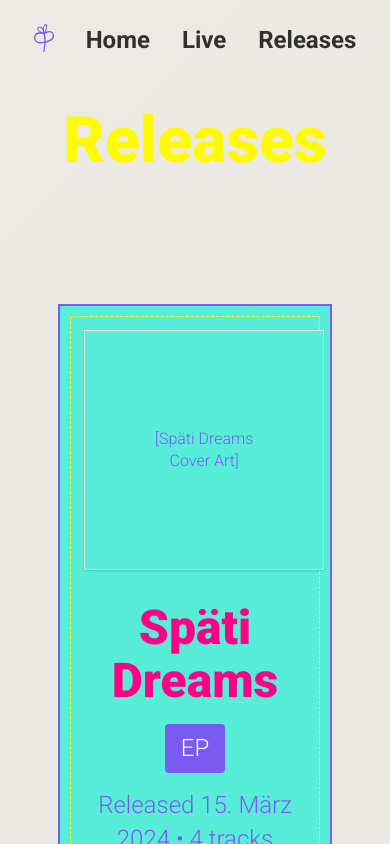
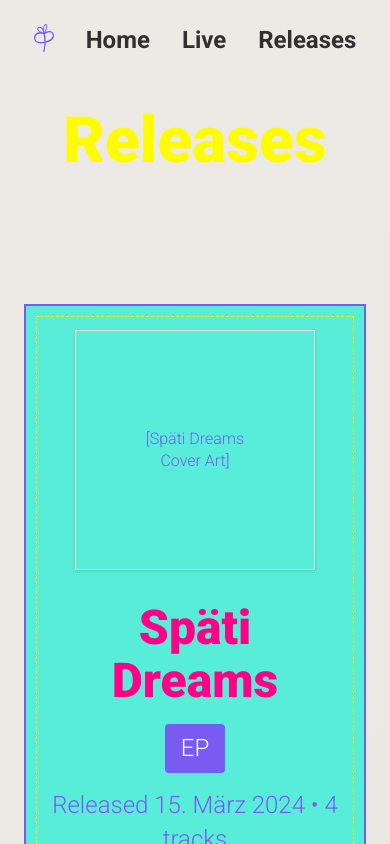
Before and after one commit to c1ive/partiprivati, a Next.js app: page /releases in a window 390 px wide. Shown: the top 844 px of the page. Built offline with nearby package versions, Linux system fonts and the light colour scheme.

Commit message:
fix margin on mobile

```diff
--- a/src/app/globals.css
+++ b/src/app/globals.css
@@ -309,8 +309,8 @@ body::before {
 }
 
 .text-block-center {
-  width: 80%;
-  margin: 0 auto;
+  width: 100%;
+  margin: 0;
 }
 
 .text-block-wide {
--- a/src/app/releases/page.tsx
+++ b/src/app/releases/page.tsx
@@ -66,11 +66,11 @@ export default function ReleasesPage() {
             <div key={index} className="space-huge">
               {/* Full width on mobile, alternate between left and right layouts on desktop */}
               <div
-                className={`text-block-center md:${
+                className={`mx-auto md:${
                   index % 2 === 0 ? "text-block-left" : "text-block-right"
                 }`}
               >
-                <div className="release-card">
+                <div className="release-card max-w-4xl mx-auto">
                   {/* Album Art Placeholder */}
                   <div
                     className={`mx-auto md:mx-0 md:${
```
